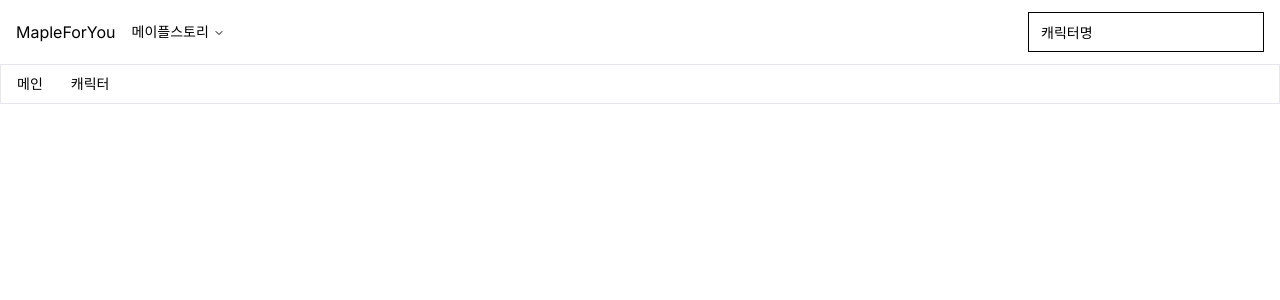
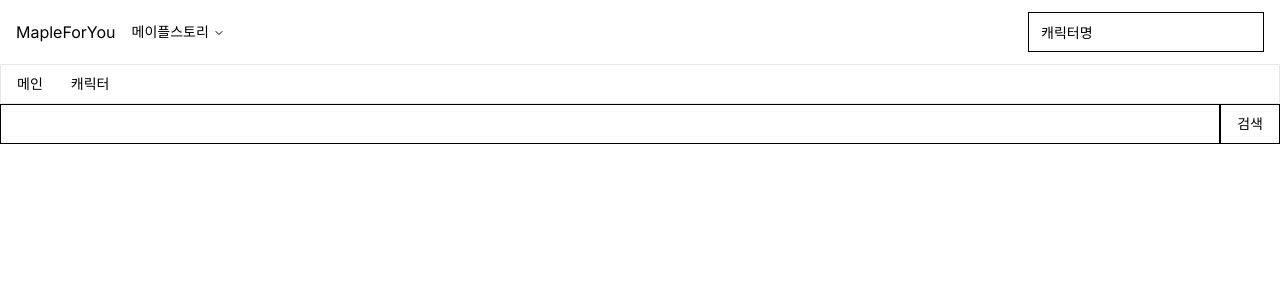
Before and after one commit to DearYuto/MapleForYou, a Next.js app: page / in a window 1280 px wide. Shown: the top 300 px of the page. Built offline with nearby package versions, Linux system fonts and the light colour scheme.

Commit message:
feat: 캐릭터 닉네임 검색 시 캐릭터 정보 보여주는 기능 추가

```diff
--- a/src/app/page.tsx
+++ b/src/app/page.tsx
@@ -1,3 +1,89 @@
+'use client';
+
+import { useState } from 'react';
+import NextImage from 'next/image';
+
+import { CharacterResponse } from './api/character/route';
+
+import { Button } from '@/components/ui/button';
+import { Input } from '@/components/ui/input';
+import { characterAPI } from '@/constants/api';
+import {
+  Card,
+  CardContent,
+  CardDescription,
+  CardHeader,
+  CardTitle,
+} from '@/components/ui/card';
+
 export default function Home() {
-  return <main></main>;
+  const [nickname, setNickname] = useState('');
+  const [character, setCharacter] = useState<CharacterResponse | null>(null);
+
+  const searchNickname = async () => {
+    try {
+      const res = await fetch(
+        `${process.env.NEXT_PUBLIC_BASE_URL}/${characterAPI.characterInfo}?name=${nickname}`
+      );
+
+      const data: CharacterResponse = await res.json();
+
+      console.log(data);
+
+      setCharacter(() => ({
+        ...data,
+      }));
+    } catch (err) {
+      window.alert(
+        '잘못된 요청입니다. \n캐릭터 닉네임을 다시 확인해주세요. (대소문자 구분)'
+      );
+      console.error(err, '캐릭터 조회 실패');
+    }
+  };
+
+  return (
+    <main>
+      <div className='flex'>
+        <Input type='text' onChange={(e) => setNickname(e.target.value)} />
+        <Button variant='outline' onClick={searchNickname}>
+          검색
+        </Button>
+      </div>
+      {character && (
+        <div>
+          <Card>
+            <CardHeader></CardHeader>
+            <CardContent className='flex flex-col gap-2'>
+              <NextImage
+                width={100}
+                height={100}
+                quality={100}
+                alt='캐릭터'
+                src={character.character_image}
+              ></NextImage>
+              <CardTitle>{character.character_name}</CardTitle>
+              <CardDescription>Lv. {character.character_level}</CardDescription>
+              <CardDescription>
+                <span className='font-bold'>직업 | </span>
+                {character.character_class}
+              </CardDescription>
+              <CardDescription>
+                <span className='font-bold'>경험치 | </span>
+                {character.character_exp?.toLocaleString()} (
+                {character.character_exp_rate}%)
+              </CardDescription>
+              <CardDescription>
+                <span className='font-bold'>서버 | </span>
+                {character.world_name}
+              </CardDescription>
+              <CardDescription>
+                <span className='font-bold'>길드 | </span>
+                {character.character_guild_name ?? '없음'}
+              </CardDescription>
+            </CardContent>
+          </Card>
+        </div>
+      )}
+    </main>
+  );
 }
```
